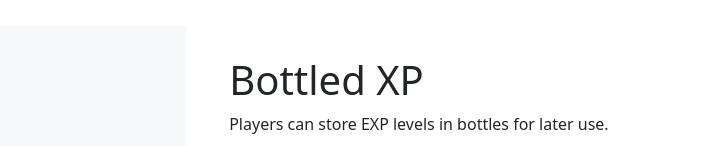
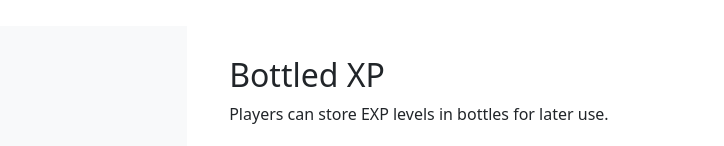
Before and after one commit to LucidLLC/mcteams-wiki, a plain HTML site: page bottledxp/index.html in a window 1280 px wide. Shown: the top 146 px of the page, 236-960 px from the left. Drawn offline with nearby package versions, Linux system fonts and the light colour scheme.

Commit message:
Publish: (13ad580) move to headings

```diff
--- a/bottledxp/index.html
+++ b/bottledxp/index.html
@@ -126,7 +126,7 @@
           </nav>
         </div>
 
-        <div class="col-md-8 content flex-column mb-auto"><h1>Bottled XP</h1>
+        <div class="col-md-8 content flex-column mb-auto"><h2>Bottled XP</h2>
 
 <p>Players can store EXP levels in bottles for later use.</p>
 
```
Also changed, not shown: salvaging/index.html (+1 -1 lines).
